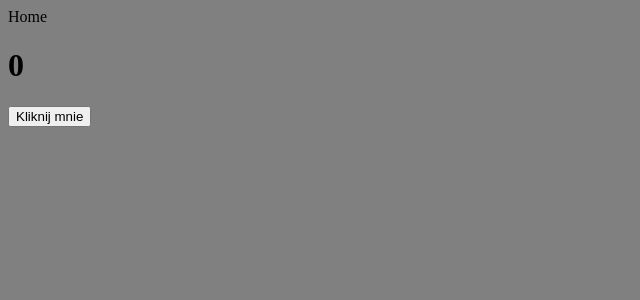
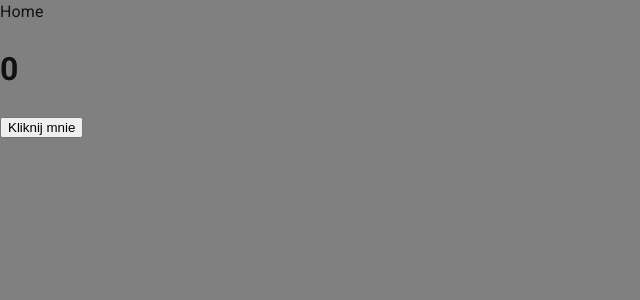
Before and after one commit to kamilponiatowski/react-firebase-materialui, a React (Create React App) app in the folder training/: page / in a window 1280 px wide. Shown: the top 300 px of the page, without its empty margins (0-640 px from the left). Built offline with nearby package versions, Linux system fonts and the light colour scheme.

Commit message:
setup uim nad gitignore config

```diff
--- a/training/package.json
+++ b/training/package.json
@@ -3,6 +3,10 @@
   "version": "0.1.0",
   "private": true,
   "dependencies": {
+    "@emotion/react": "^11.5.0",
+    "@emotion/styled": "^11.3.0",
+    "@mui/icons-material": "^5.0.4",
+    "@mui/material": "^5.0.4",
     "@testing-library/jest-dom": "^5.11.4",
     "@testing-library/react": "^11.1.0",
     "@testing-library/user-event": "^12.1.10",
--- a/training/public/index.html
+++ b/training/public/index.html
@@ -10,6 +10,14 @@
       content="Web site created using create-react-app"
     />
     <title>React App</title>
+    <link
+            rel="stylesheet"
+            href="https://fonts.googleapis.com/css?family=Roboto:300,400,500,700&display=swap"
+    />
+    <link
+            rel="stylesheet"
+            href="https://fonts.googleapis.com/icon?family=Material+Icons"
+    />
   </head>
   <body style="background-color: gray;">
     <noscript>You need to enable JavaScript to run this app.</noscript>
--- a/training/src/index.js
+++ b/training/src/index.js
@@ -1,9 +1,11 @@
 import React from 'react';
 import ReactDOM from 'react-dom';
 import App from './App';
+import {CssBaseline} from "@mui/material";
 
 ReactDOM.render(
   <React.StrictMode>
+      <CssBaseline />
     <App />
   </React.StrictMode>,
   document.getElementById('root')
```
Also changed, not shown: 2 other files (tests, documents, lock files or other folders).
